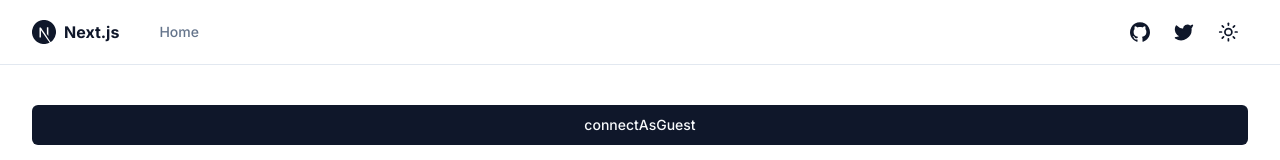
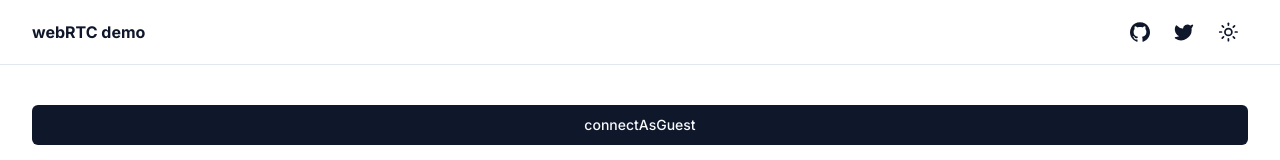
Before and after one commit to calvinusesyourcode/shh, a Next.js app: page / in a window 1280 px wide. Shown: the top 160 px of the page. Built offline with nearby package versions, Linux system fonts and the light colour scheme.

Commit message:
stable ONLY on my home wifi

```diff
--- a/app/layout.tsx
+++ b/app/layout.tsx
@@ -9,7 +9,6 @@ import { cn } from "@/lib/utils"
 import { SiteHeader } from "@/components/site-header"
 import { TailwindIndicator } from "@/components/tailwind-indicator"
 import { ThemeProvider } from "@/components/theme-provider"
-import { MyContext } from "@/lib/context";
 import { useEffect, useState } from "react";
 
 
@@ -18,9 +17,6 @@ interface RootLayoutProps {
 }
 
 export default function RootLayout({ children }: RootLayoutProps) {
-  const [peerConnection, setPeerConnection] = useState<RTCPeerConnection | null>(null);
-  const [localStream, setLocalStream] = useState<any>(null);
-  const [remoteStream, setRemoteStream] = useState<any>(null);
 
 
   return (
@@ -34,13 +30,11 @@ export default function RootLayout({ children }: RootLayoutProps) {
           )}
         >
           <ThemeProvider attribute="class" defaultTheme="system" enableSystem>
-            <MyContext.Provider value={{peerConnection, setPeerConnection, localStream, setLocalStream, remoteStream, setRemoteStream}}>
             <div className="relative flex min-h-screen flex-col">
               <SiteHeader />
               <div className="flex-1">{children}</div>
             </div>
             <TailwindIndicator />
-            </MyContext.Provider>
           </ThemeProvider>
         </body>
       </html>
--- a/components/site-header.tsx
+++ b/components/site-header.tsx
@@ -10,7 +10,7 @@ export function SiteHeader() {
   return (
     <header className="bg-background sticky top-0 z-40 w-full border-b">
       <div className="container flex h-16 items-center space-x-4 sm:justify-between sm:space-x-0">
-        <MainNav items={siteConfig.mainNav} />
+      <span className="inline-block font-bold">{siteConfig.name}</span>
         <div className="flex flex-1 items-center justify-end space-x-4">
           <nav className="flex items-center space-x-1">
             <Link
--- a/components/webcall.tsx
+++ b/components/webcall.tsx
@@ -317,7 +317,7 @@ export function Webcall() {
       <Button onClick={() => {showVideo()}}>show video</Button>
       <Button onClick={() => {getInfoPls()}}>get info</Button> */}
       <div className="flex flex-row gap-4">
-      <video id="my-webcam" controls muted>
+      <video id="my-webcam" controls>
       </video>
       <video id="their-webcam" controls>
       </video>
--- a/config/site.ts
+++ b/config/site.ts
@@ -1,9 +1,9 @@
 export type SiteConfig = typeof siteConfig
 
 export const siteConfig = {
-  name: "Next.js",
+  name: "webRTC demo",
   description:
-    "Beautifully designed components built with Radix UI and Tailwind CSS.",
+    "1-to-1 video call (on same network only)",
   mainNav: [
     {
       title: "Home",
@@ -11,8 +11,7 @@ export const siteConfig = {
     },
   ],
   links: {
-    twitter: "https://twitter.com/shadcn",
-    github: "https://github.com/shadcn/ui",
-    docs: "https://ui.shadcn.com",
+    twitter: "https://calvin.art",
+    github: "https://github.com/calvinusesyourcode",
   },
 }
```
